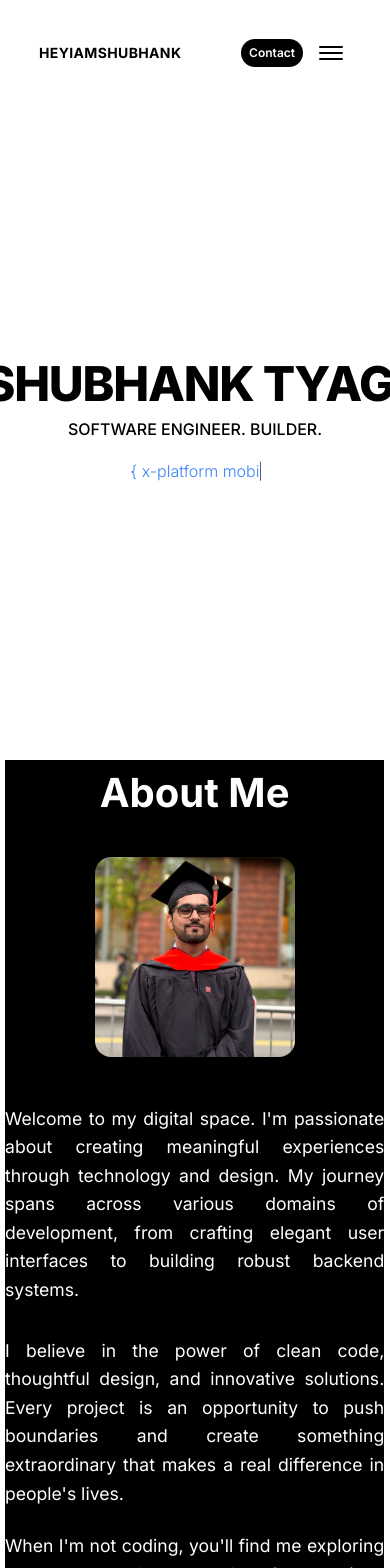
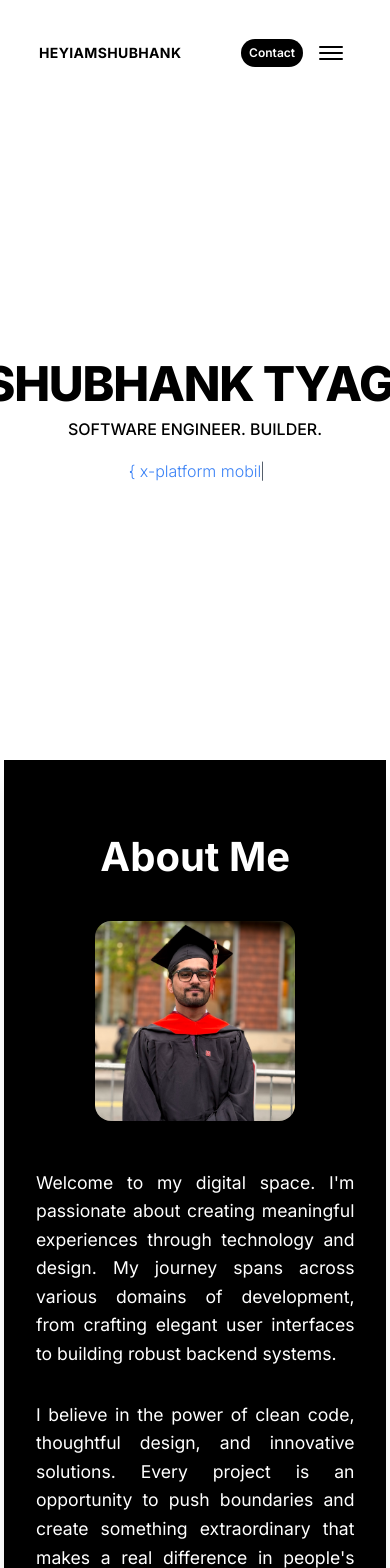
Before and after one commit to Shubhankt1/shubhankt1.github.io, a React (Vite) app: page / in a window 390 px wide. Shown: the top 1568 px of the page. Built offline with nearby package versions, Linux system fonts and the light colour scheme.

Commit message:
fixed stacking problems

```diff
--- a/src/App.jsx
+++ b/src/App.jsx
@@ -1,55 +1,57 @@
+// src/App.jsx
 import { useRef } from "react";
 import Navbar from "./components/Navbar";
 import HeroSection from "./components/HeroSection";
 import AboutMeSection from "./components/AboutMeSection";
 import EducationSection from "./components/EducationSection";
+import useScrollAnimation from "./hooks/useScrollAnimation";
 import useSectionAnimation from "./hooks/useSectionAnimation";
 
 function App() {
-  const heroRef = useRef(null);
+  const { isScrolled } = useScrollAnimation();
+
   const aboutRef = useRef(null);
   const educationRef = useRef(null);
 
   const aboutAnim = useSectionAnimation(aboutRef, {
-    startWidth: 70,
+    startWidth: 75,
     endWidth: 100,
   });
-  const eduAnim = useSectionAnimation(educationRef, {
+  const educationAnim = useSectionAnimation(educationRef, {
     startWidth: 80,
     endWidth: 100,
   });
 
   return (
     <div className="relative">
-      <Navbar />
+      <Navbar isScrolled={isScrolled} />
 
-      {/* Hero (index 0) */}
-      <div ref={heroRef}>
-        <HeroSection
-          index={0}
-          sectionWidth={100}
-          sectionLeft={0}
-          isVisible={true}
-        />
-      </div>
+      {/* Hero (full-width, static background) */}
+      <HeroSection />
 
-      {/* About Me (index 1) */}
-      <div ref={aboutRef}>
+      {/* About Me (stacks over Hero) */}
+      <div
+        ref={aboutRef}
+        className="sticky top-0"
+        style={{ marginTop: "90vh", zIndex: 20 }}
+      >
         <AboutMeSection
-          index={1}
           sectionWidth={aboutAnim.width}
           sectionLeft={aboutAnim.left}
           isVisible={aboutAnim.isVisible}
         />
       </div>
 
-      {/* Education (index 2) */}
-      <div ref={educationRef}>
+      {/* Education (stacks over About Me) */}
+      <div
+        ref={educationRef}
+        className="sticky top-0"
+        style={{ marginTop: "180vh", zIndex: 30 }}
+      >
         <EducationSection
-          index={2}
-          sectionWidth={eduAnim.width}
-          sectionLeft={eduAnim.left}
-          isVisible={eduAnim.isVisible}
+          sectionWidth={educationAnim.width}
+          sectionLeft={educationAnim.left}
+          isVisible={educationAnim.isVisible}
         />
       </div>
     </div>
--- a/src/components/AboutMeSection.jsx
+++ b/src/components/AboutMeSection.jsx
@@ -1,88 +1,46 @@
-const AboutMeSection = ({ index, sectionWidth, sectionLeft, isVisible }) => {
-  return (
-    // <section
-    //   className="
-    //     min-h-screen
-    //     bg-black
-    //     sticky top-0 z-20
-    //     flex items-center
-    //     px-8 py-16
-    //     mt-[90vh]
-    //     shadow-xl
-    //   "
-    //   style={{
-    //     width: `${sectionWidth}%`,
-    //     left: `${sectionLeft}%`,
-    //   }}
-    // >
+// src/components/AboutMeSection.jsx
+const AboutMeSection = ({ index, sectionWidth, sectionLeft, isVisible }) => (
   <section
     className="
-        flex items-center
       min-h-screen
-        bg-black
-        sticky
-        top-0
+      bg-black sticky
+      top-0 flex items-center
+      px-8 py-16 shadow-xl
     "
     style={{
       width: `${sectionWidth}%`,
       left: `${sectionLeft}%`,
-        marginTop: `${index * 90}vh`, // push down by one viewport per prior panel
-        zIndex: 10 + index * 10, // ensure stacking order: 10, 20, 30…
+      marginTop: `${index * 90}vh`,
+      zIndex: 10 + index * 10,
     }}
   >
-      {/* Content Container with fade-in animation */}
     <div
       className={`
-          max-w-6xl
-          mx-auto
+        max-w-6xl mx-auto
         transition-all duration-700 ease-out
-          ${
-            isVisible ? "opacity-100 translate-y-0" : "opacity-0 translate-y-12"
-          }
+        ${isVisible ? "opacity-100 translate-y-0" : "opacity-0 translate-y-12"}
       `}
     >
-        {/* Section Heading */}
       <h2 className="section-heading">About Me</h2>
-
-        {/* Two Column Layout */}
-        <div
-          className="
-            grid grid-cols-1
-            tablet-lg:grid-cols-2
-            gap-12
-            items-center
-          "
-        >
-          {/* Left Column – Photo */}
+      <div className="grid grid-cols-1 tablet-lg:grid-cols-2 gap-12 items-center">
         <div
           className="
           w-full
-              max-w-[200px]
-              xs:max-w-[250px]
+          max-w-[200px] xs:max-w-[250px]
           tablet-sm:max-w-[300px]
           tablet-md:max-w-[350px]
           tablet-lg:max-w-[500px]
-              aspect-square
-              overflow-hidden
-              rounded-2xl
-              shadow-2xl
-              mx-auto
-              tablet-lg:mx-0
+          aspect-square overflow-hidden
+          rounded-2xl shadow-2xl
+          mx-auto tablet-lg:mx-0
         "
         >
           <img
             src="src/shubhank-graduation.jpeg"
             alt="Shubhank Tyagi"
-              className="
-                w-full
-                h-full
-                object-cover
-                object-center
-              "
+            className="w-full h-full object-cover object-center"
           />
         </div>
-
-          {/* Right Column – Info */}
         <div className="space-y-6">
           <p className="section-text">
             Welcome to my digital space. I'm passionate about creating
@@ -90,25 +48,22 @@ const AboutMeSection = ({ index, sectionWidth, sectionLeft, isVisible }) => {
             spans across various domains of development, from crafting elegant
             user interfaces to building robust backend systems.
           </p>
-
           <p className="section-text">
             I believe in the power of clean code, thoughtful design, and
             innovative solutions. Every project is an opportunity to push
             boundaries and create something extraordinary that makes a real
             difference in people's lives.
           </p>
-
           <p className="section-text">
             When I'm not coding, you'll find me exploring new technologies,
-              watching football (and obsessing over Cristiano Ronaldo{" "}
-              <sup>7</sup>), or watching the one show I like the 100
-              <sup>th</sup> time. Let's build something amazing together.
+            watching football (and obsessing over Cristiano Ronaldo <sup>7</sup>
+            ), or watching the one show I like the 100<sup>th</sup> time. Let's
+            build something amazing together.
           </p>
         </div>
       </div>
     </div>
   </section>
 );
-};
 
 export default AboutMeSection;
--- a/src/components/HeroSection.jsx
+++ b/src/components/HeroSection.jsx
@@ -1,7 +1,7 @@
+// src/components/HeroSection.jsx
 import { useState, useEffect } from "react";
 
 const HeroSection = () => {
-  // Array of texts to animate through
   const texts = [
     "{ FULL-STACK + MOBILE + CLOUD }",
     "{ X-PLATFORM MOBILE APPS }",
@@ -10,66 +10,47 @@ const HeroSection = () => {
     "{ EMBEDDED SYSTEMS }",
   ];
 
-  // State for the currently displayed text in the animation
   const [typingText, setTypingText] = useState("");
-  // State for which text in the array is currently being animated
   const [currentIndex, setCurrentIndex] = useState(0);
-  // State to determine if we are deleting or typing
   const [isDeleting, setIsDeleting] = useState(false);
 
   useEffect(() => {
-    // Get the current text to animate
     const current = texts[currentIndex];
     let timeout;
 
-    // If we are typing and haven't finished the word, add one character
     if (!isDeleting && typingText.length < current.length) {
-      timeout = setTimeout(() => {
-        setTypingText(current.slice(0, typingText.length + 1));
-      }, 80);
-    }
-    // If we have finished typing the word, pause before starting to delete
-    else if (!isDeleting && typingText.length === current.length) {
+      timeout = setTimeout(
+        () => setTypingText(current.slice(0, typingText.length + 1)),
+        80
+      );
+    } else if (!isDeleting && typingText.length === current.length) {
       timeout = setTimeout(() => setIsDeleting(true), 1000);
-    }
-    // If we are deleting and there are still characters left, remove one character
-    else if (isDeleting && typingText.length > 0) {
-      timeout = setTimeout(() => {
-        setTypingText(current.slice(0, typingText.length - 1));
-      }, 30);
-    }
-    // If we have finished deleting, move to the next word and start typing
-    else if (isDeleting && typingText.length === 0) {
+    } else if (isDeleting && typingText.length > 0) {
+      timeout = setTimeout(
+        () => setTypingText(current.slice(0, typingText.length - 1)),
+        30
+      );
+    } else if (isDeleting && typingText.length === 0) {
       timeout = setTimeout(() => {
         setIsDeleting(false);
-        setCurrentIndex((prev) => (prev + 1) % texts.length);
+        setCurrentIndex((i) => (i + 1) % texts.length);
       }, 400);
     }
 
-    // Cleanup timeout on effect cleanup to prevent memory leaks
     return () => clearTimeout(timeout);
-    // eslint-disable-next-line
   }, [typingText, isDeleting, currentIndex]);
 
   return (
     <section className="h-screen flex flex-col justify-center items-center px-8 fixed top-0 left-0 w-full z-10">
-      <div className="flex flex-col items-center">
-        {/* Main Title */}
       <h1 className="hero-title animate-fadeInUp">SHUBHANK TYAGI</h1>
-
-        {/* Subtitle with typing animation */}
       <div className="hero-subtitle w-full flex flex-col md:flex-row md:justify-between animate-fadeInUpDelay mt-2 md:mt-1">
-          {/* Left subtitle */}
-          <div className="text-center md:text-left flex-shrink-0 mb-4 md:mb-0">
+        <div className="text-center md:text-left mb-4 md:mb-0">
           SOFTWARE ENGINEER. BUILDER.
         </div>
-
-          {/* Right subtitle with typing animation */}
-          <div className="text-center md:text-right flex-shrink-0 md:min-w-[200px]">
+        <div className="text-center md:text-right md:min-w-[200px]">
           <span className="typing-cursor relative inline-block min-h-[1.2em] text-blue-500 font-light">
             {typingText.toLowerCase()}
           </span>
-          </div>
         </div>
       </div>
     </section>
--- /dev/null
+++ b/src/hooks/useScrollAnimation.jsx
@@ -0,0 +1,38 @@
+// src/hooks/useScrollAnimation.js
+import { useState, useEffect } from "react";
+
+export default function useScrollAnimation() {
+  const [isScrolled, setIsScrolled] = useState(false);
+  const [sectionWidth, setSectionWidth] = useState(75);
+  const [sectionLeft, setSectionLeft] = useState(12.5);
+  const [borderRadius, setBorderRadius] = useState(24);
+  const [isVisible, setIsVisible] = useState(false);
+
+  useEffect(() => {
+    const CONFIG = { startWidth: 75, endWidth: 100, maxBorderRadius: 0 };
+
+    function handleScroll() {
+      const scrollY = window.scrollY;
+      const h = window.innerHeight;
+      const progress = Math.min(Math.max(scrollY / (h * 0.9), 0), 1);
+      const widthDelta = CONFIG.endWidth - CONFIG.startWidth;
+      const newWidth = CONFIG.startWidth + widthDelta * progress;
+
+      setIsScrolled(scrollY > h * 0.8);
+      setSectionWidth(Math.min(100, newWidth));
+      setSectionLeft(Math.max(0, (100 - newWidth) / 2));
+      setBorderRadius(CONFIG.maxBorderRadius * (1 - progress));
+      setIsVisible(progress > 0.05);
+    }
+
+    window.addEventListener("scroll", handleScroll);
+    window.addEventListener("resize", handleScroll);
+    handleScroll();
+    return () => {
+      window.removeEventListener("scroll", handleScroll);
+      window.removeEventListener("resize", handleScroll);
+    };
+  }, []);
+
+  return { isScrolled, sectionWidth, sectionLeft, borderRadius, isVisible };
+}
--- a/src/hooks/useSectionAnimation.jsx
+++ b/src/hooks/useSectionAnimation.jsx
@@ -1,16 +1,13 @@
+// src/hooks/useSectionAnimation.jsx
 import { useState, useEffect } from "react";
 
 export default function useSectionAnimation(
   ref,
-  {
-    startWidth = 75,
-    endWidth = 100,
-    startOffset = 0.9, // percentage of viewport height before animation begins
-  } = {}
+  { startWidth = 75, endWidth = 100, startOffset = 0.9 } = {}
 ) {
   const [width, setWidth] = useState(startWidth);
   const [left, setLeft] = useState((100 - startWidth) / 2);
-  const [isVisible, setVis] = useState(false);
+  const [isVisible, setVisible] = useState(false);
 
   useEffect(() => {
     if (!ref.current) return;
@@ -18,19 +15,17 @@ export default function useSectionAnimation(
     function update() {
       const rect = ref.current.getBoundingClientRect();
       const vh = window.innerHeight;
-      // progress = 0 at bottom-of-section start  → 1 at offset*vh into view
       const progress = Math.max(
         0,
         Math.min(1, (vh - rect.top) / (vh * startOffset))
       );
 
-      // interpolate width/left
       const deltaW = endWidth - startWidth;
       const newW = startWidth + deltaW * progress;
 
       setWidth(Math.min(100, newW));
       setLeft((100 - newW) / 2);
-      setVis(progress > 0.05);
+      setVisible(progress > 0.05);
     }
 
     window.addEventListener("scroll", update);
```
Also changed, not shown: src/components/EducationSection.jsx (+10 -49 lines). Lines whose indentation alone changed are shown as unchanged.
